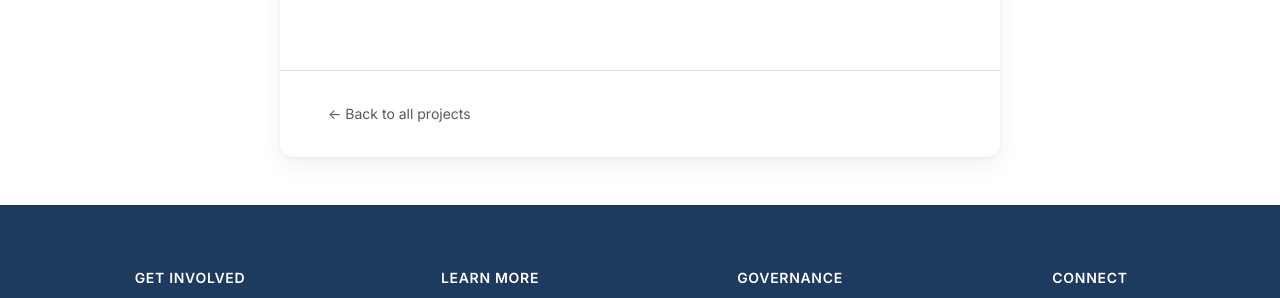
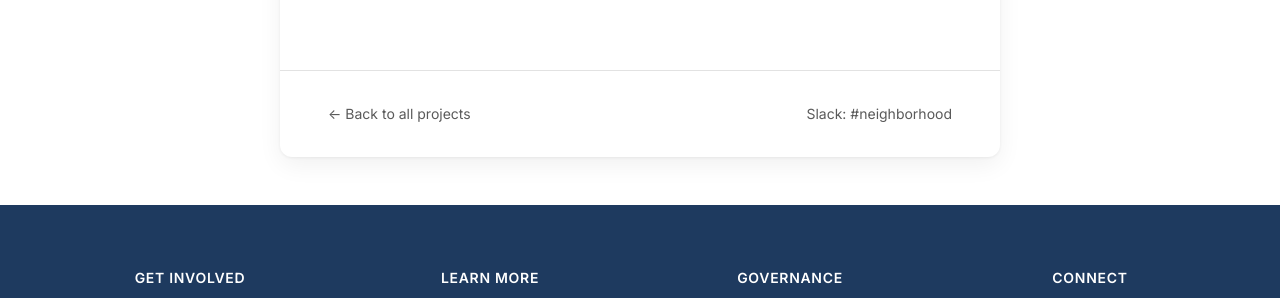
Before and after one commit to jakswa/cta-site-redesign, a Jekyll site: the page built from _projects/sustainable-communities.md, in a window 1280 px wide. Shown: the part 468-766 px from the top of the page. Built offline with Jekyll 4.4.1, drawn with Linux system fonts in a browser that asks for light colours.

Commit message:
Show Slack channel on project pages

```diff
--- a/_layouts/project.html
+++ b/_layouts/project.html
@@ -25,9 +25,14 @@ layout: default
 
     <footer class="project-article-footer">
       <a href="{{ '/projects/' | relative_url }}" class="back-link">&larr; Back to all projects</a>
-      {% if page.github %}
-      <a href="{{ page.github }}" class="btn btn--secondary">View on GitHub &rarr;</a>
-      {% endif %}
+      <div class="project-article-actions">
+        {% if page.slack_channel %}
+        <span class="slack-channel">Slack: {{ page.slack_channel }}</span>
+        {% endif %}
+        {% if page.github %}
+        <a href="{{ page.github }}" class="btn btn--secondary">View on GitHub &rarr;</a>
+        {% endif %}
+      </div>
     </footer>
   </article>
 </div>
--- a/assets/css/style.css
+++ b/assets/css/style.css
@@ -936,6 +936,17 @@ section.alt {
 
 .project-article-footer .back-link:hover {
   color: var(--color-primary);
+}
+
+.project-article-actions {
+  display: flex;
+  align-items: center;
+  gap: var(--spacing-lg);
+}
+
+.slack-channel {
+  color: var(--color-text-light);
+  font-size: var(--font-size-sm);
 }
 
 @media (max-width: 768px) {
```
